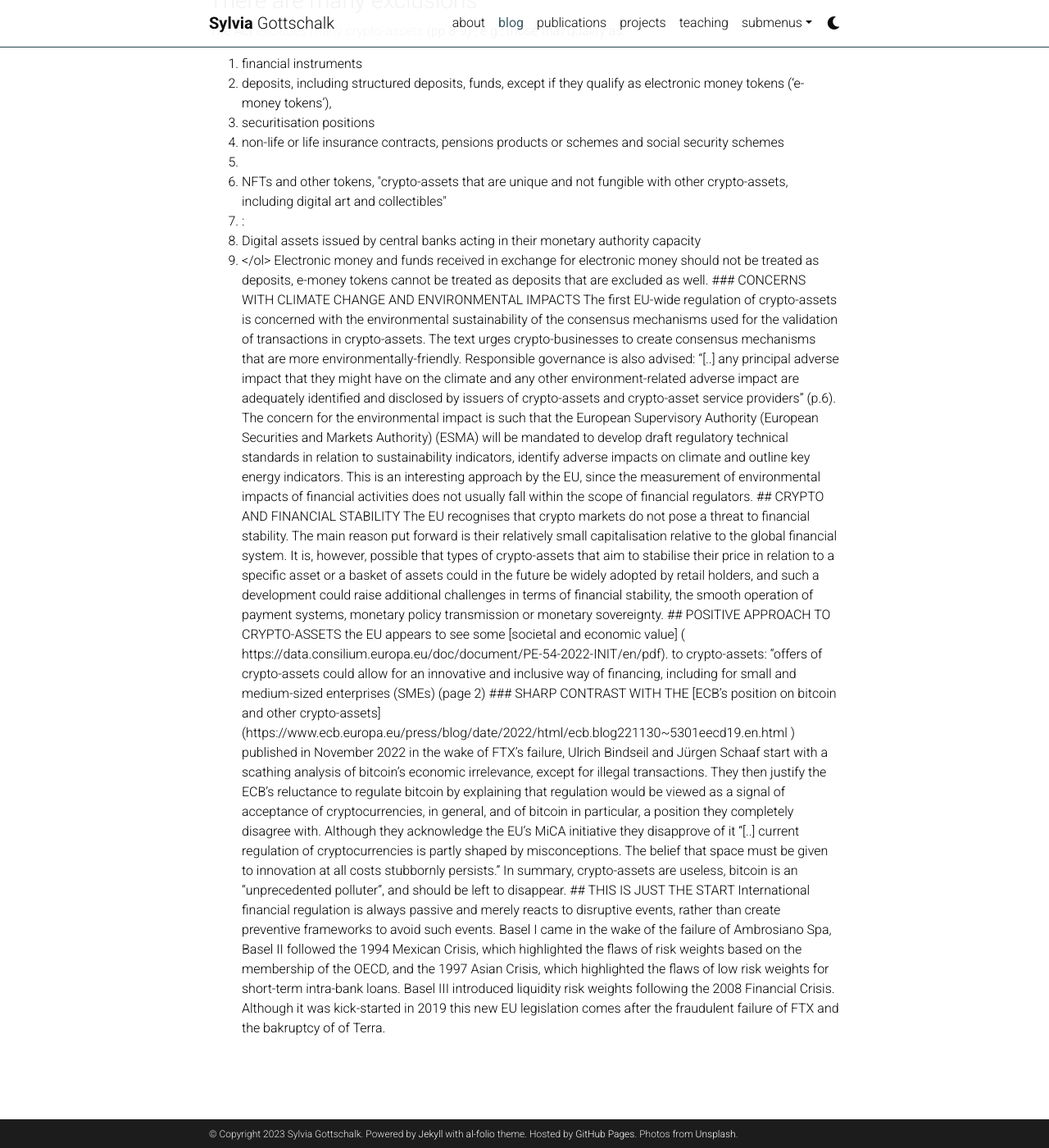
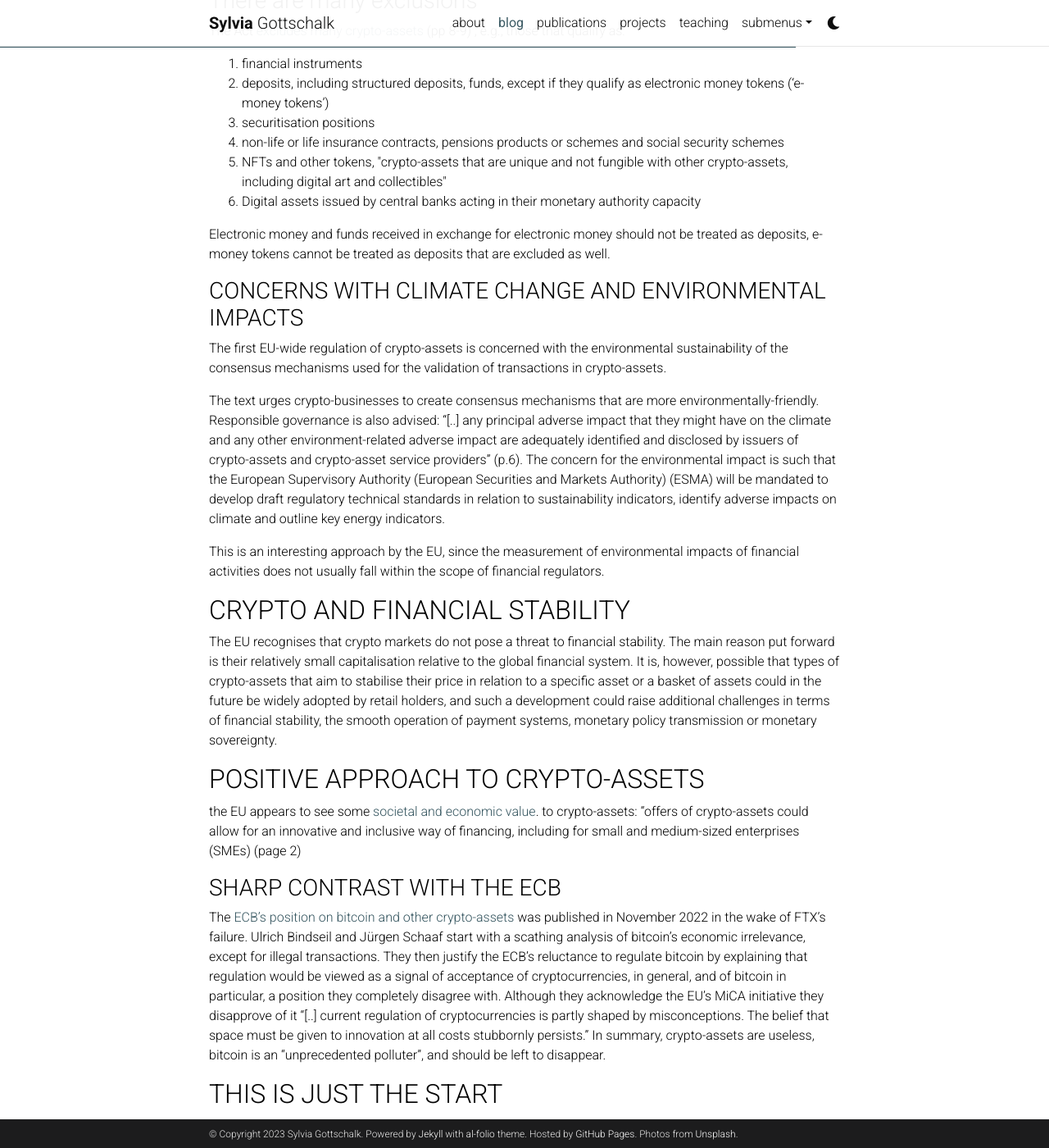
Before and after one commit to sdgottschalk/sgottschalk.io, a Jekyll site: the page built from _posts/2023-03-20-table-of-contents.md, in a window 1280 px wide and 1400 px high, scrolled down 603 px. Shown: the whole window at 82% size. Built offline with Jekyll 4.4.1, drawn with Linux system fonts in a browser that asks for light colours; comment, search, counter and statistics services are not loaded; a style sheet for code colours, icons or effects is not loaded; some of the changed text lies outside the part shown.

Commit message:
Update 2023-03-20-table-of-contents.md

```diff
--- a/_posts/2023-03-20-table-of-contents.md
+++ b/_posts/2023-03-20-table-of-contents.md
@@ -18,18 +18,18 @@ In April 2023 the European Parliament [approved regulation]( https://www.europar
 The Act [excludes many crypto-assets]( https://data.consilium.europa.eu/doc/document/PE-54-2022-INIT/en/pdf) (pp 8-9) , e.g., those that qualify as:
 <ol>
   <li>financial instruments</li>
-  <li>deposits, including structured deposits, funds, except if they qualify as electronic money tokens (‘e-money tokens’),</li>
+  <li>deposits, including structured deposits, funds, except if they qualify as electronic money tokens (‘e-money tokens’)</li>
   <li>securitisation positions </li>
-  <li>non-life or life insurance contracts, pensions products or schemes and social security schemes<li>
-  <li>NFTs and other tokens, "crypto-assets that are unique and not fungible with
-other crypto-assets, including digital art and collectibles"<li>:
- <li>Digital assets issued by central banks acting in their monetary authority capacity<li>
+  <li>non-life or life insurance contracts, pensions products or schemes and social security schemes</li>
+  <li>NFTs and other tokens, "crypto-assets that are unique and not fungible with other crypto-assets, including digital art and collectibles"</li>
+ <li>Digital assets issued by central banks acting in their monetary authority capacity</li>
 </ol>
 
 Electronic money and funds received in exchange for electronic money should not be treated as deposits, e-money tokens cannot be treated as deposits that are excluded as well.
 
 
 ### CONCERNS WITH CLIMATE CHANGE AND ENVIRONMENTAL IMPACTS
+
 The first EU-wide regulation of crypto-assets is concerned with the environmental sustainability of the consensus mechanisms used for the validation of transactions in crypto-assets.
 
 The text urges crypto-businesses to create consensus mechanisms that are more environmentally-friendly. Responsible governance is also advised: “[..] any principal adverse impact that they might have on the climate and any other environment-related adverse impact are adequately identified and disclosed by issuers of crypto-assets and crypto-asset service providers” (p.6). The concern for the environmental impact is such that the European Supervisory Authority (European Securities and Markets Authority) (ESMA) will be mandated to develop draft regulatory technical standards in relation to sustainability indicators, identify adverse impacts on climate and outline key energy indicators.
```
Also changed, not shown: other parts of _posts/2023-03-20-table-of-contents.md (+3 -3 lines).
